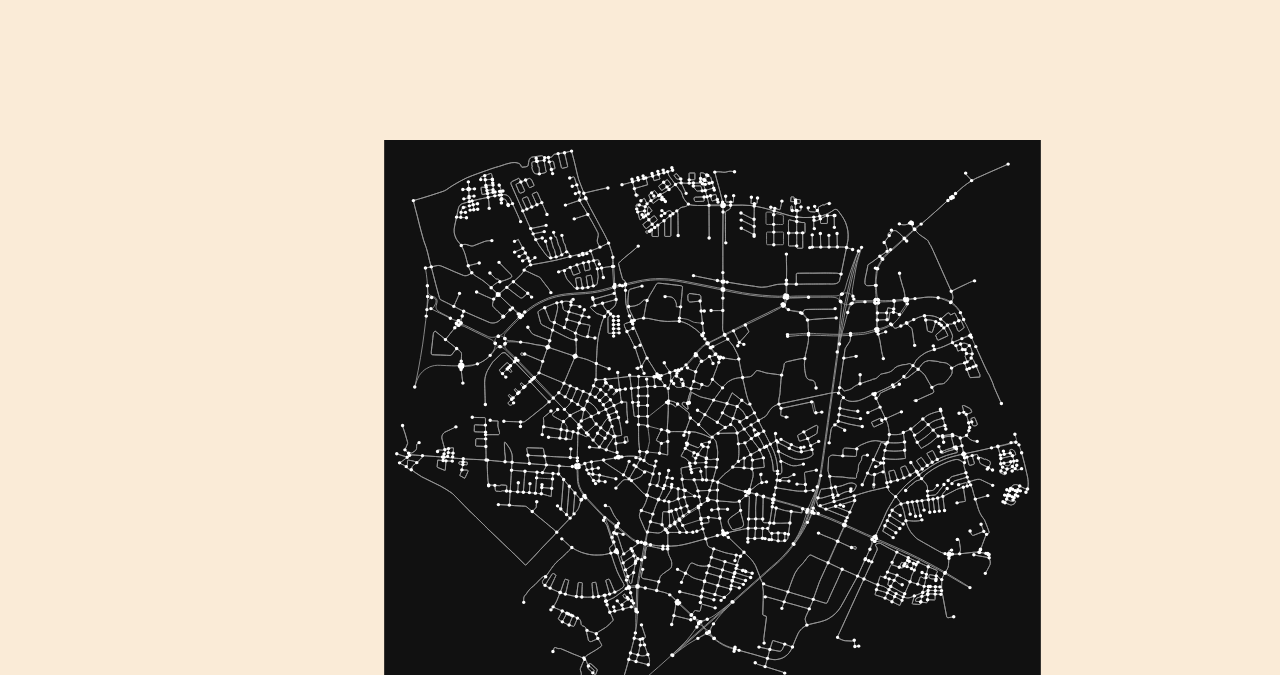
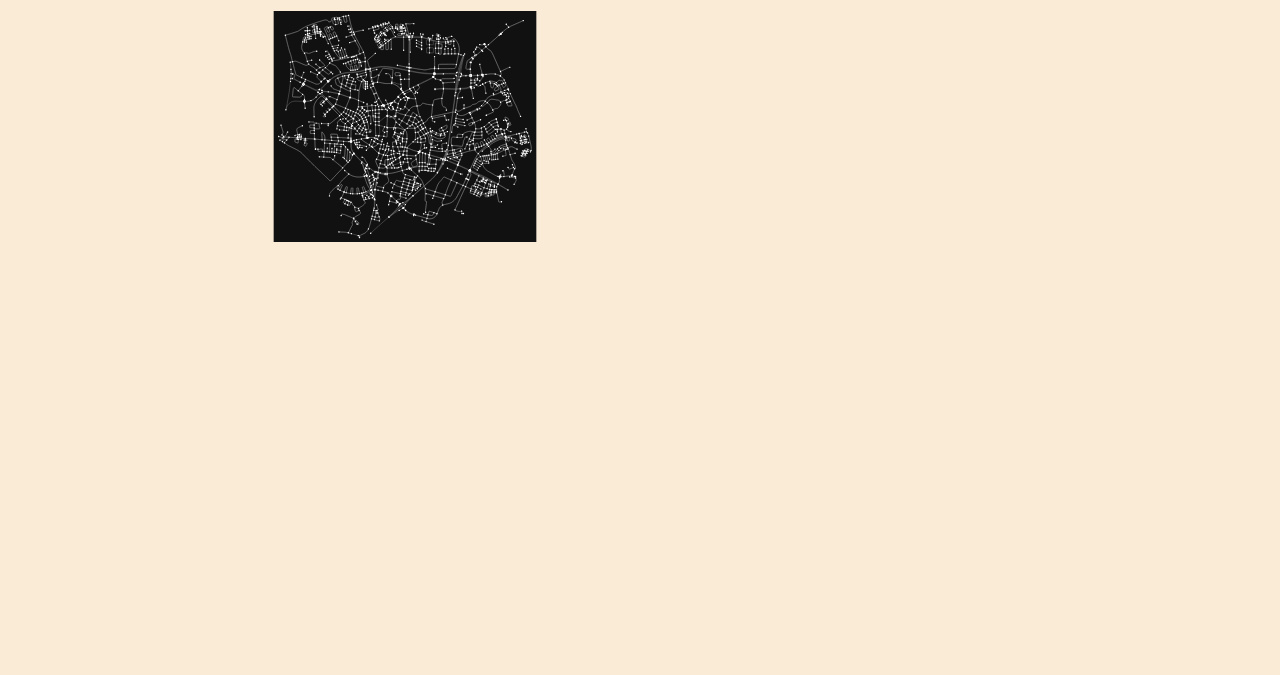
Before and after one commit to RossiAV/Digitalisering-Hemsida, a plain HTML site: page map.html in a window 1280 px wide. Shown: the part 125-800 px from the top of the page. Drawn offline with Linux system fonts and the light colour scheme.

Commit message:
Update map.css
Gjort bilden mindre

```diff
--- a/map.css
+++ b/map.css
@@ -20,8 +20,8 @@ h1 {
 }
 
 object {
-    height: 1000px;
-    width: 1000px;
+    height: 400px;
+    width: 400px;
 }
 
 .menu {
```
